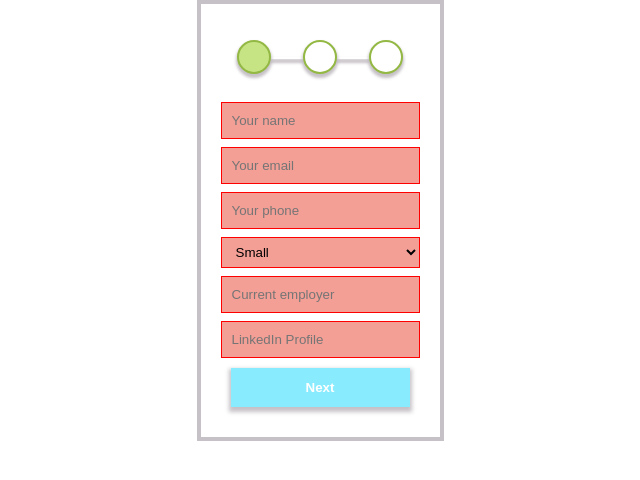
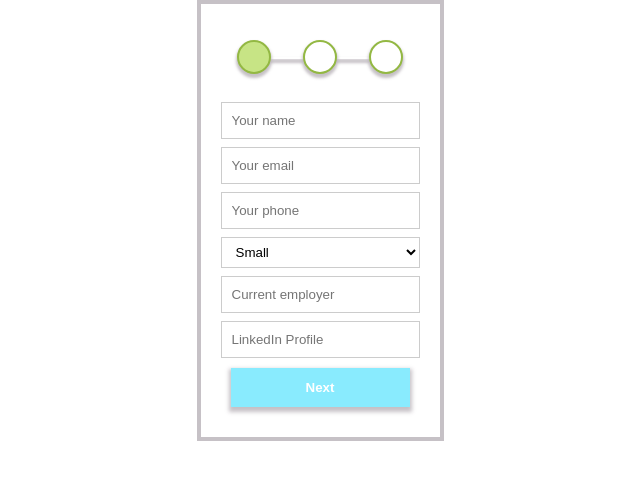
Before and after one commit to tklenk/three-step-application, a React (Create React App) app: page / in a window 1280 px wide. Shown: the top 480 px of the page, without its empty margins (320-960 px from the left). Built offline with nearby package versions, Linux system fonts and the light colour scheme.

Commit message:
add validation error

```diff
--- a/src/App.css
+++ b/src/App.css
@@ -45,6 +45,12 @@
 .inputInvalid {
   border: 1px solid red;
   background-color: rgb(243, 159, 150);
+}
+
+.validationError {
+  color: red;
+  margin: 5px 0;
+  font-size: 10px;
 }
 
 .steps-button {
--- a/src/components/Application.js
+++ b/src/components/Application.js
@@ -19,7 +19,8 @@ class Application extends Component {
         validation: {
           required: true
         },
-        valid: false
+        valid: false,
+        startTyping: false
       },
       email: {
         elementType: 'input',
@@ -31,7 +32,8 @@ class Application extends Component {
         validation: {
           required: true
         },
-        valid: false
+        valid: false,
+        startTyping: false
       },
       phone: {
         elementType: 'input',
@@ -45,7 +47,8 @@ class Application extends Component {
           minLength: 9,
           maxLength: 9
         },
-        valid: false
+        valid: false,
+        startTyping: false
       },
       experience: {
         elementType: 'select',
@@ -67,7 +70,8 @@ class Application extends Component {
         validation: {
           required: true
         },
-        valid: false
+        valid: false,
+        startTyping: false
       },
       link: {
         elementType: 'input',
@@ -79,7 +83,8 @@ class Application extends Component {
         validation: {
           required: true
         },
-        valid: false
+        valid: false,
+        startTyping: false
       },
     }
   }
@@ -124,6 +129,7 @@ class Application extends Component {
     }
     updatedFormElement.value = event.target.value
     updatedFormElement.valid = this.checkValidity(updatedFormElement.value, updatedFormElement.validation)
+    updatedFormElement.startTyping = true
     updatedDataFormApp[input] = updatedFormElement
     // console.log(updatedFormElement)
     this.setState({dataFormApp: updatedDataFormApp})
@@ -173,6 +179,8 @@ class Application extends Component {
                     elementConfig={formElement.config.elementConfig}
                     value={formElement.config.value}
                     invalid={!formElement.config.valid}
+                    shouldValidate={formElement.config.validation}
+                    startTyping={formElement.config.startTyping}
                     changedInput={(event) => this.inputChangedHandler(event, formElement.id)}
                   />
                 ))}
--- a/src/components/Input.js
+++ b/src/components/Input.js
@@ -2,10 +2,16 @@ import React from 'react'
 
 const input = (props) => {
     let inputElement = null
+    let validationError = null
+
     const inputClasses = ["inputElement"]
 
-    if (props.invalid) {
+    if (props.invalid && props.shouldValidate && props.startTyping) {
         inputClasses.push('inputInvalid')
+    }
+
+    if (props.invalid && props.startTyping) {
+        validationError = <p className="validationError">Please enter a valid value!</p>
     }
 
     switch (props.elementType) {
@@ -41,6 +47,7 @@ const input = (props) => {
         <div className="input">
             <label className="label">{props.label}</label>
             {inputElement}
+            {validationError}
         </div>
     )
 }
```
